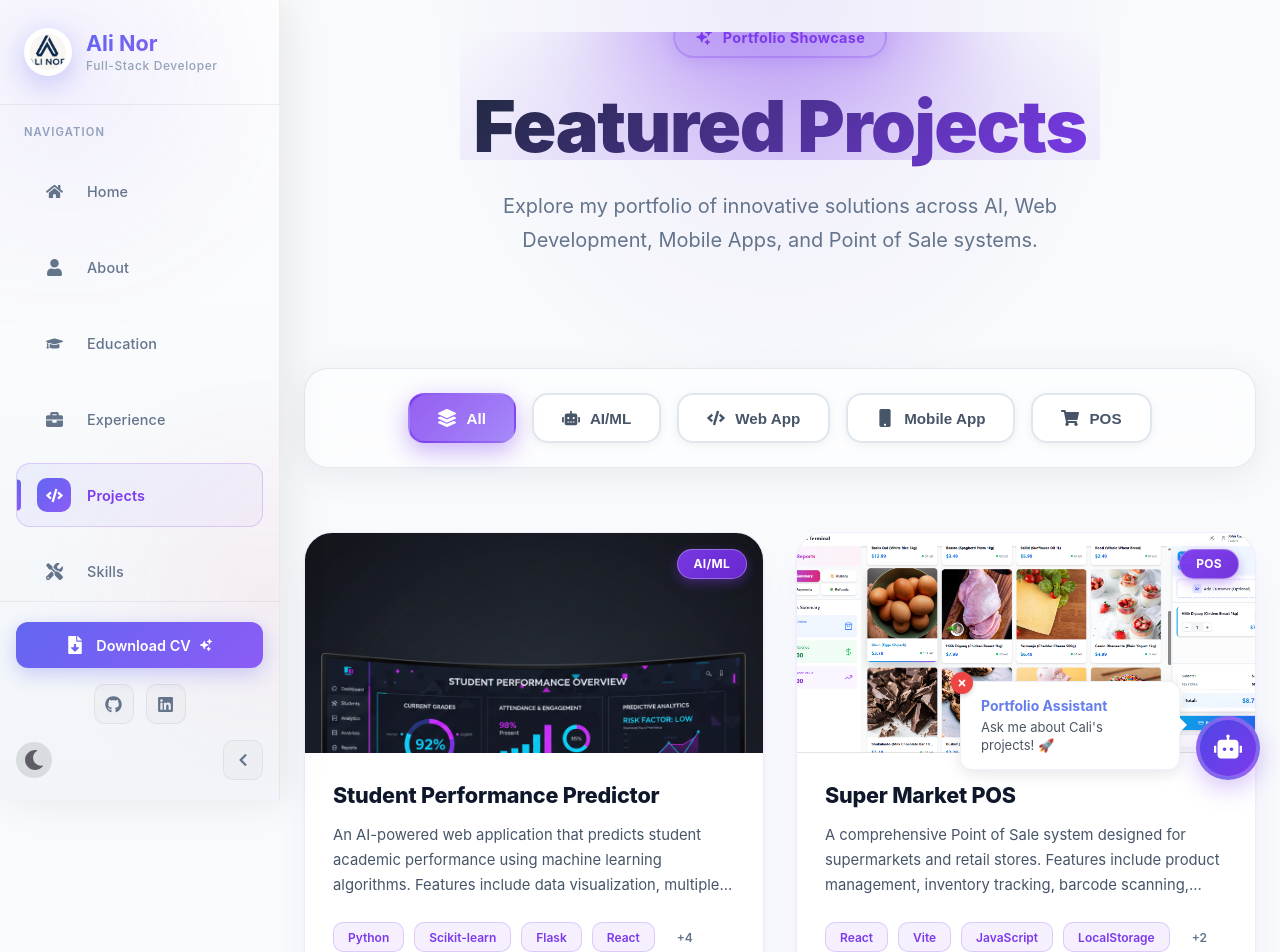
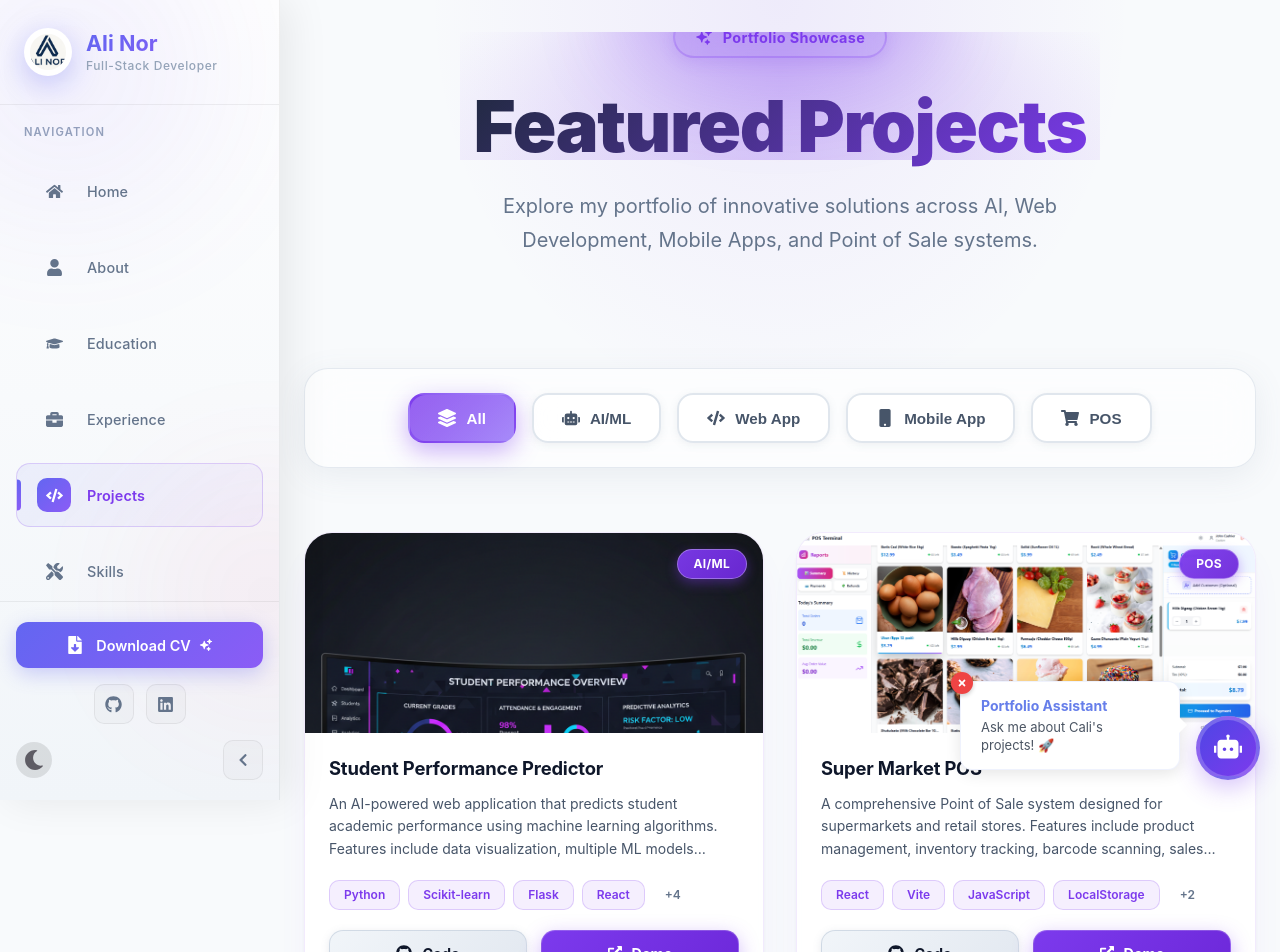
Before and after one commit to alidiamond1/ali-diamond-portfolio, a React (Vite) app: page /projects in a window 1280 px wide. Shown: the top 952 px of the page. Built offline with nearby package versions, Linux system fonts and the light colour scheme.

Commit message:
feat: implement Projects page with interactive project cards, filtering, and dark mode support

```diff
--- a/src/pages/Projects.jsx
+++ b/src/pages/Projects.jsx
@@ -62,7 +62,7 @@ const ProjectCard = ({ title, description, tags, image, github, demo, index, cat
       {/* Image Section */}
       <div style={{
         position: 'relative',
-        height: '220px',
+        height: '200px',
         overflow: 'hidden',
         backgroundColor: isDarkMode ? 'rgba(0,0,0,0.2)' : 'rgba(248,250,252,0.5)'
       }}>
@@ -113,14 +113,14 @@ const ProjectCard = ({ title, description, tags, image, github, demo, index, cat
       </div>
 
       {/* Content Section */}
-      <div style={{ padding: '1.75rem', flex: 1, display: 'flex', flexDirection: 'column' }}>
+      <div style={{ padding: '1.5rem', flex: 1, display: 'flex', flexDirection: 'column' }}>
         <motion.h3
           animate={{ color: isHovered ? '#7c3aed' : colors.heading }}
           transition={{ duration: 0.2 }}
           style={{
-            fontSize: '1.35rem',
-            fontWeight: '800',
-            marginBottom: '0.875rem',
+            fontSize: '1.15rem',
+            fontWeight: '700',
+            marginBottom: '0.75rem',
             lineHeight: '1.3',
             letterSpacing: '-0.01em'
           }}>
@@ -128,15 +128,17 @@ const ProjectCard = ({ title, description, tags, image, github, demo, index, cat
         </motion.h3>
 
         <p style={{
-          fontSize: '0.925rem',
+          fontSize: '0.875rem',
           color: colors.text,
-          lineHeight: '1.7',
-          marginBottom: '1.5rem',
+          lineHeight: '1.6',
+          marginBottom: '1.25rem',
           flex: 1,
           display: '-webkit-box',
           WebkitLineClamp: 3,
           WebkitBoxOrient: 'vertical',
-          overflow: 'hidden'
+          overflow: 'hidden',
+          textOverflow: 'ellipsis',
+          maxHeight: '4.5rem'
         }}>
           {description}
         </p>
@@ -145,8 +147,8 @@ const ProjectCard = ({ title, description, tags, image, github, demo, index, cat
         <div style={{
           display: 'flex',
           flexWrap: 'wrap',
-          gap: '0.625rem',
-          marginBottom: '1.75rem'
+          gap: '0.5rem',
+          marginBottom: '1.25rem'
         }}>
           {tags.slice(0, 4).map((tag, i) => (
             <motion.span
```
